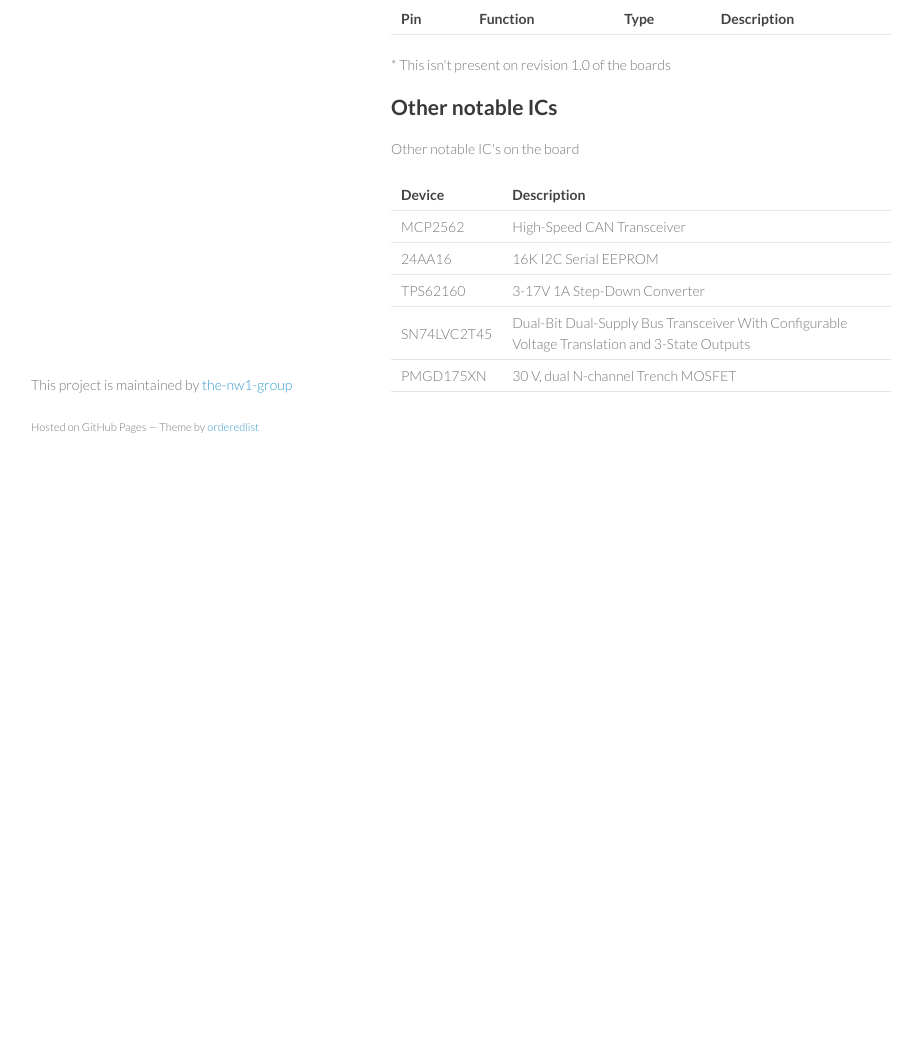
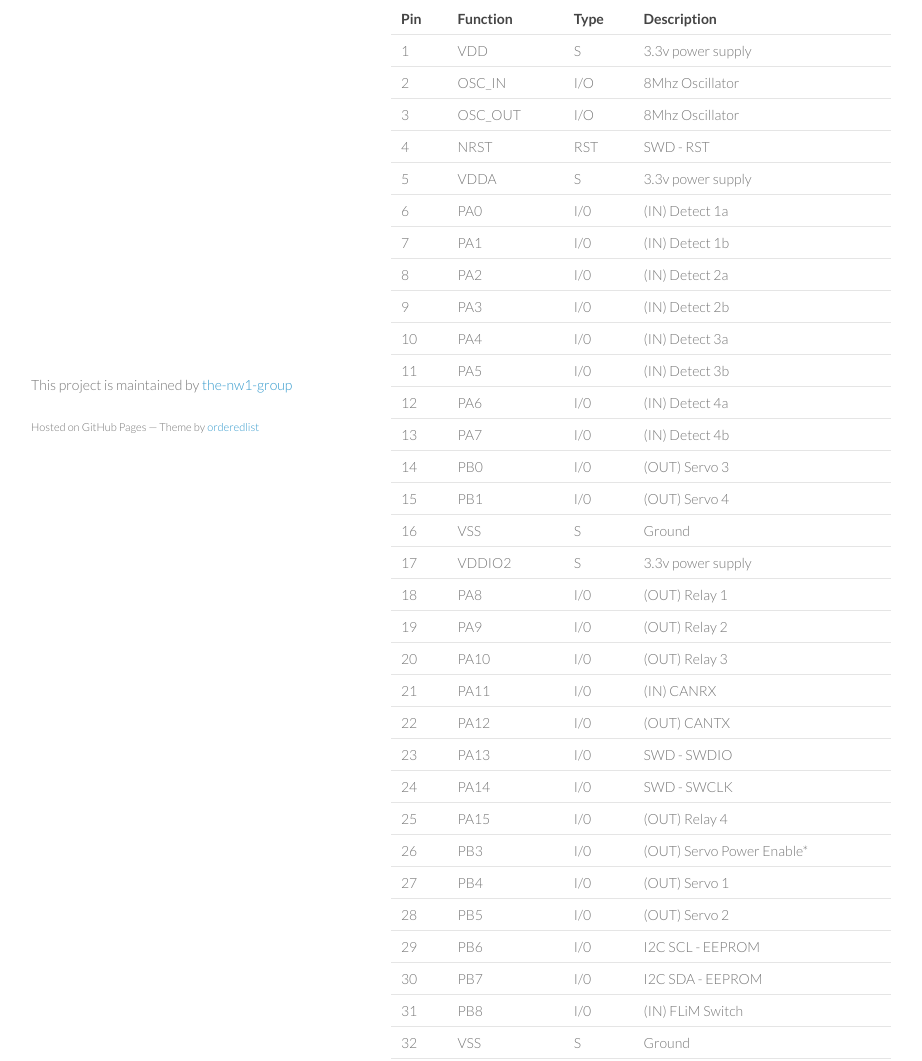
Before and after one commit to the-nw1-group/acb-modules, a plain HTML site: page acb-4tc.html in a window 1280 px wide. Shown: the part 294-1355 px from the top of the page, without its empty margins (179-1101 px from the left). Before the commit the page ends 800 px from the top, so only its background shows below. Drawn offline with Linux system fonts and the light colour scheme.

Commit message:
Add further documentation for ACB-4TC

```diff
--- a/acb-4tc.html
+++ b/acb-4tc.html
@@ -45,8 +45,198 @@ uses an STM32F042K which is a LQFP32 device and is all fitted onto a board 10cm
 </tr>
 </thead>
 <tbody>
-<tr>
-</tr>
+    <tr>
+        <td>1</td>
+        <td>VDD</td>
+        <td>S</td>
+        <td>3.3v power supply</td>
+    </tr>
+    <tr>
+        <td>2</td>
+        <td>OSC_IN</td>
+        <td>I/O</td>
+        <td>8Mhz Oscillator</td>
+    </tr>
+    <tr>
+        <td>3</td>
+        <td>OSC_OUT</td>
+        <td>I/O</td>
+        <td>8Mhz Oscillator</td>
+    </tr>
+    <tr>
+        <td>4</td>
+        <td>NRST</td>
+        <td>RST</td>
+        <td>SWD - RST</td>
+    </tr>
+    <tr>
+        <td>5</td>
+        <td>VDDA</td>
+        <td>S</td>
+        <td>3.3v power supply</td>
+    </tr>
+    <tr>
+        <td>6</td>
+        <td>PA0</td>
+        <td>I/0</td>
+        <td>(IN) Detect 1a</td>
+    </tr>
+    <tr>
+        <td>7</td>
+        <td>PA1</td>
+        <td>I/0</td>
+        <td>(IN) Detect 1b</td>
+    </tr>
+    <tr>
+        <td>8</td>
+        <td>PA2</td>
+        <td>I/0</td>
+        <td>(IN) Detect 2a</td>
+    </tr>
+    <tr>
+        <td>9</td>
+        <td>PA3</td>
+        <td>I/0</td>
+        <td>(IN) Detect 2b</td>
+    </tr>
+    <tr>
+        <td>10</td>
+        <td>PA4</td>
+        <td>I/0</td>
+        <td>(IN) Detect 3a</td>
+    </tr>
+    <tr>
+        <td>11</td>
+        <td>PA5</td>
+        <td>I/0</td>
+        <td>(IN) Detect 3b</td>
+    </tr>
+    <tr>
+        <td>12</td>
+        <td>PA6</td>
+        <td>I/0</td>
+        <td>(IN) Detect 4a</td>
+    </tr>
+    <tr>
+        <td>13</td>
+        <td>PA7</td>
+        <td>I/0</td>
+        <td>(IN) Detect 4b</td>
+    </tr>
+    <tr>
+        <td>14</td>
+        <td>PB0</td>
+        <td>I/0</td>
+        <td>(OUT) Servo 3</td>
+    </tr>
+    <tr>
+        <td>15</td>
+        <td>PB1</td>
+        <td>I/0</td>
+        <td>(OUT) Servo 4</td>
+    </tr>
+    <tr>
+        <td>16</td>
+        <td>VSS</td>
+        <td>S</td>
+        <td>Ground</td>
+    </tr>
+    <tr>
+        <td>17</td>
+        <td>VDDIO2</td>
+        <td>S</td>
+        <td>3.3v power supply</td>
+    </tr>
+    <tr>
+        <td>18</td>
+        <td>PA8</td>
+        <td>I/0</td>
+        <td>(OUT) Relay 1</td>
+    </tr>
+    <tr>
+        <td>19</td>
+        <td>PA9</td>
+        <td>I/0</td>
+        <td>(OUT) Relay 2</td>
+    </tr>
+    <tr>
+        <td>20</td>
+        <td>PA10</td>
+        <td>I/0</td>
+        <td>(OUT) Relay 3</td>
+    </tr>
+    <tr>
+        <td>21</td>
+        <td>PA11</td>
+        <td>I/0</td>
+        <td>(IN) CANRX</td>
+    </tr>
+    <tr>
+        <td>22</td>
+        <td>PA12</td>
+        <td>I/0</td>
+        <td>(OUT) CANTX</td>
+    </tr>
+    <tr>
+        <td>23</td>
+        <td>PA13</td>
+        <td>I/0</td>
+        <td>SWD - SWDIO</td>
+    </tr>
+    <tr>
+        <td>24</td>
+        <td>PA14</td>
+        <td>I/0</td>
+        <td>SWD - SWCLK</td>
+    </tr>
+    <tr>
+        <td>25</td>
+        <td>PA15</td>
+        <td>I/0</td>
+        <td>(OUT) Relay 4</td>
+    </tr>
+    <tr>
+        <td>26</td>
+        <td>PB3</td>
+        <td>I/0</td>
+        <td>(OUT) Servo Power Enable*</td>
+    </tr>
+    <tr>
+        <td>27</td>
+        <td>PB4</td>
+        <td>I/0</td>
+        <td>(OUT) Servo 1</td>
+    </tr>
+    <tr>
+        <td>28</td>
+        <td>PB5</td>
+        <td>I/0</td>
+        <td>(OUT) Servo 2</td>
+    </tr>
+    <tr>
+        <td>29</td>
+        <td>PB6</td>
+        <td>I/0</td>
+        <td>I2C SCL - EEPROM</td>
+    </tr>
+    <tr>
+        <td>30</td>
+        <td>PB7</td>
+        <td>I/0</td>
+        <td>I2C SDA - EEPROM</td>
+    </tr>
+    <tr>
+        <td>31</td>
+        <td>PB8</td>
+        <td>I/0</td>
+        <td>(IN) FLiM Switch</td>
+    </tr>
+    <tr>
+        <td>32</td>
+        <td>VSS</td>
+        <td>S</td>
+        <td>Ground</td>
+    </tr>
 </tbody>
 </table>
 
```
